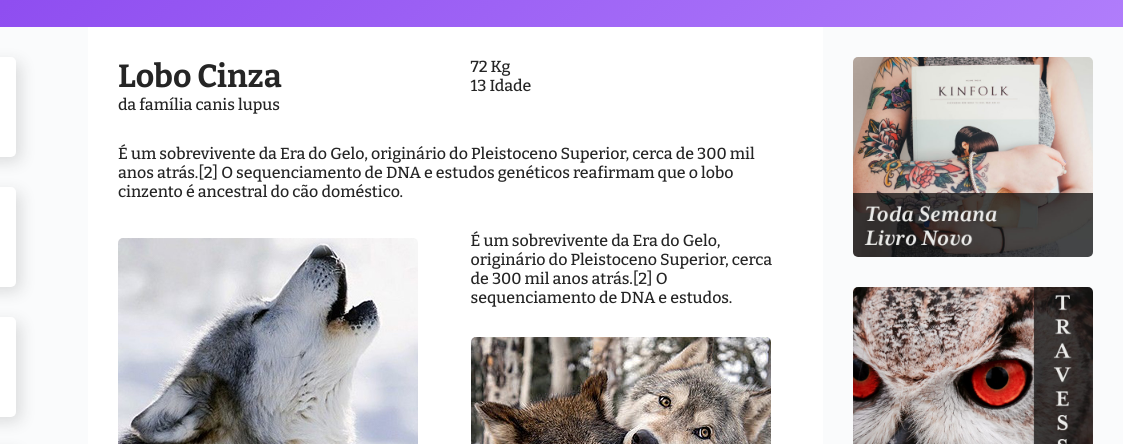
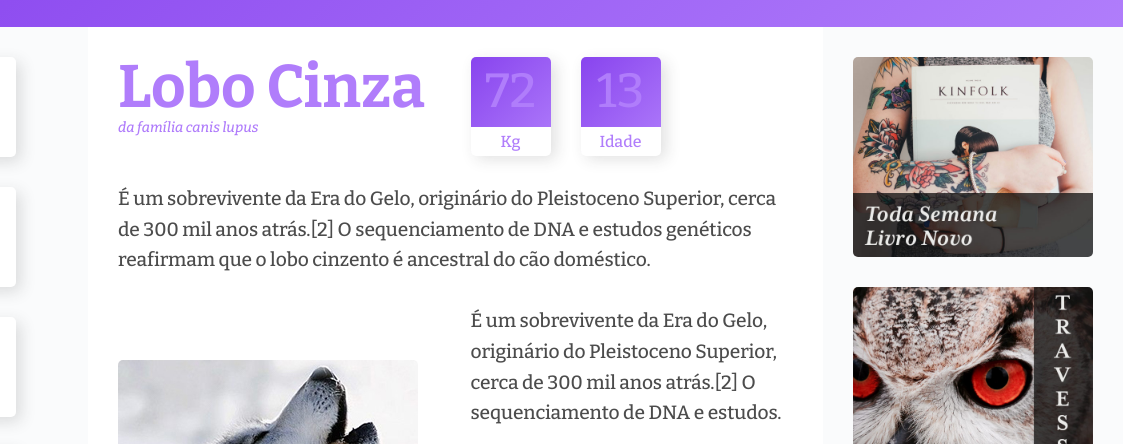
Before and after one commit to mateussp97/wildbeast, a plain HTML site: page index.html in a window 1280 px wide. Shown: the part 75-519 px from the top of the page, 157-1280 px from the left. Drawn offline with nearby package versions, Linux system fonts and the light colour scheme.

Commit message:
add: stylizing the characteristics part

```diff
--- a/css/style.css
+++ b/css/style.css
@@ -123,6 +123,73 @@ img {
   gap: 30px;
 }
 
+/*Content Styles*/
+p {
+  font-size: 1.2em;
+  line-height: 1.6em;
+  letter-spacing: -0.005em;
+  color: rgba(0, 0, 0, 0.7);
+}
+
+.informations p + p {
+  margin-top: 30px;
+}
+
+/*Title*/
+.title {
+  color: #b07dfb;
+}
+
+.title h1 {
+  font-size: 3.75em;
+  line-height: 1em;
+  font-weight: 700;
+}
+
+.title span {
+  font-size: 0.875em;
+  font-style: italic;
+}
+
+/*Characteristics*/
+.characteristics {
+  display: flex;
+  align-items: flex-start;
+}
+
+.characteristics > div {
+  width: 80px;
+  text-align: center;
+  background: linear-gradient(135deg, #8844ee, #b07dfb);
+  border-radius: 5px;
+  box-shadow: 5px 5px 15px 0px rgba(44, 44, 44, 0.15);
+  position: relative;
+}
+
+.characteristics > div:first-child {
+  margin-right: 30px;
+}
+
+.characteristics span {
+  display: block;
+}
+
+.number {
+  color: #b07dfb;
+  font-size: 3em;
+  line-height: 1em;
+  margin: 10px auto;
+}
+
+.label {
+  background: white;
+  border-radius: 0 0 5px 5px;
+  color: #b07dfb;
+  padding: 5px 0;
+  position: relative; /*position: relative p/ conseguirmos influenciar nos valores de top, rigth, bottom e left*/
+  top: 2px;
+}
+
 /*Anounces*/
 .announces {
   grid-area: announces;
```
